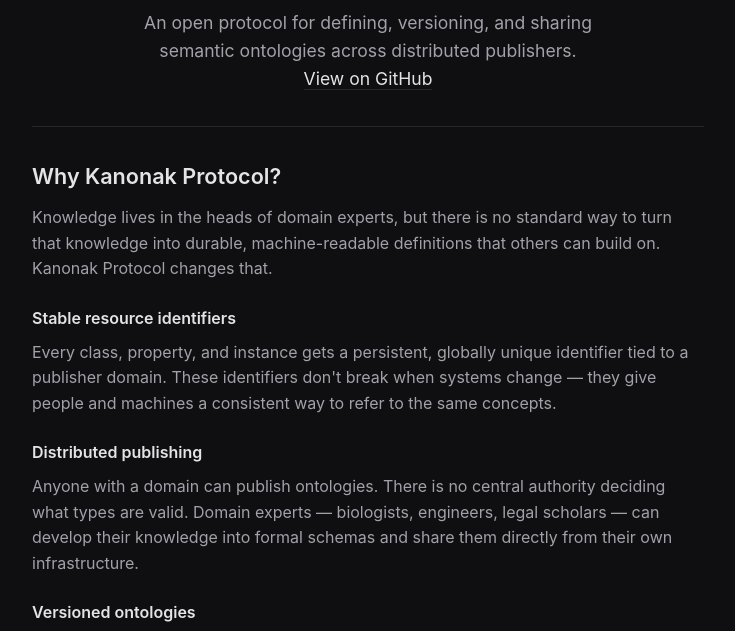
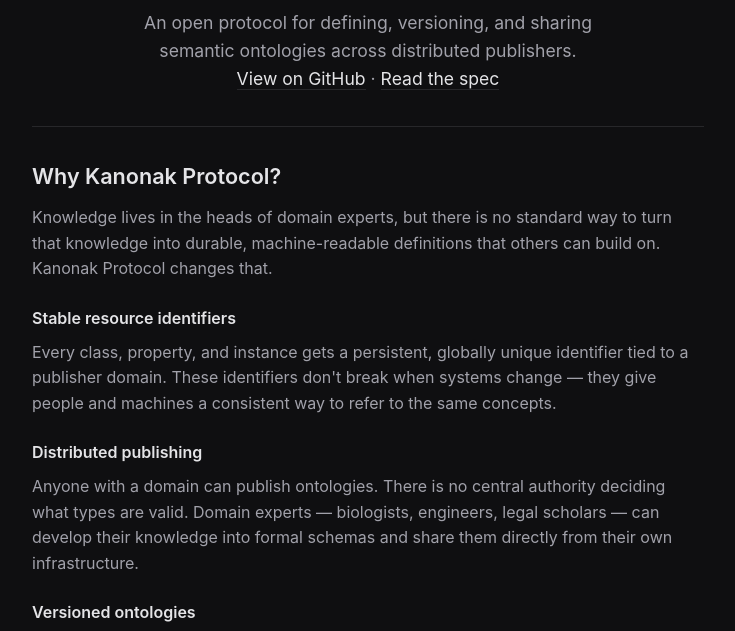
Before and after one commit to kanonak-protocol/kanonak.org, a plain HTML site: page index.html in a window 1280 px wide. Shown: the part 102-733 px from the top of the page, without its empty margins (272-1007 px from the left). Drawn offline with Linux system fonts and the light colour scheme.

Commit message:
Header: add 'Read the spec' link to kanonak-protocol@1.2.0 source YAML

```diff
--- a/index.html
+++ b/index.html
@@ -155,7 +155,7 @@
         <header>
             <h1>Kanonak Protocol</h1>
             <p>An open protocol for defining, versioning, and sharing semantic ontologies across distributed publishers.</p>
-            <p><a href="https://github.com/kanonak-protocol">View on GitHub</a></p>
+            <p><a href="https://github.com/kanonak-protocol">View on GitHub</a> &middot; <a href="https://github.com/kanonak-protocol/packages/blob/main/protocols/kanonak-protocol%401.2.0.kan.yml">Read the spec</a></p>
         </header>
 
         <section>
```
